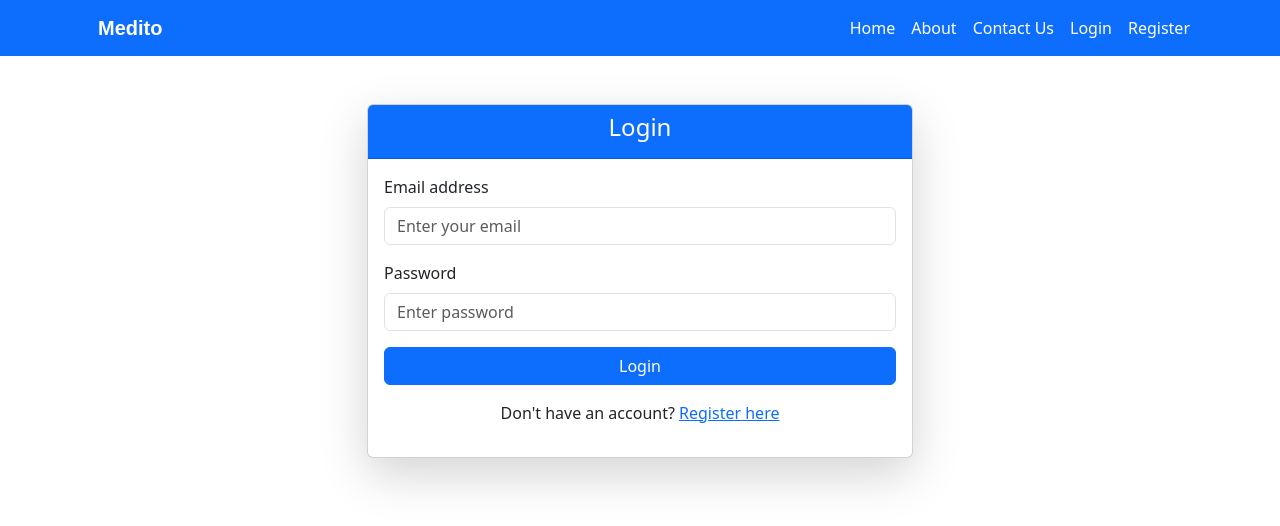
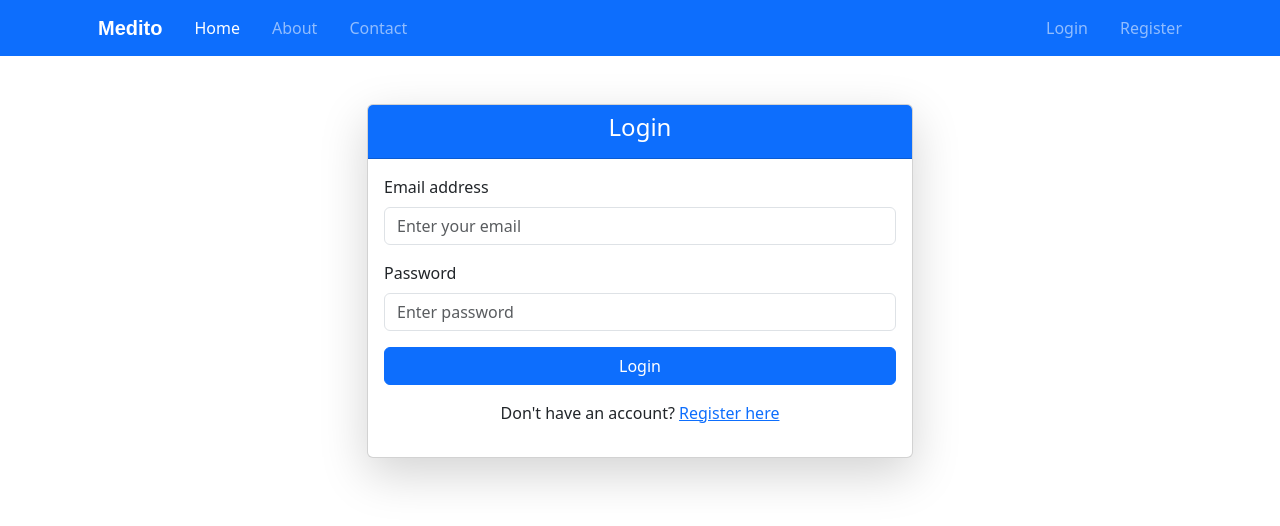
Before and after one commit to DenisAndrei224/Medito, an Angular app in the folder medito-frontend/: page /login in a window 1280 px wide. Shown: the top 526 px of the page. Built offline with nearby package versions, Linux system fonts and the light colour scheme.

Commit message:
Fix navbar to know user logged in

```diff
--- a/medito-frontend/src/app/navbar/navbar.component.css
+++ b/medito-frontend/src/app/navbar/navbar.component.css
@@ -1,5 +1,17 @@
 .navbar-brand {
-    margin-left: 1rem;
-    font-family: sans-serif;
-    font-weight: bold;
+  margin-left: 1rem;
+  font-family: sans-serif;
+  font-weight: bold;
 }
+
+/* Ensures proper dropdown alignment */
+.navbar-nav .dropdown-menu {
+  right: 0;
+  left: auto;
+}
+
+/* Adds slight spacing between nav items */
+.nav-item {
+  margin-left: 0.5rem;
+  margin-right: 0.5rem;
+}
--- a/medito-frontend/src/app/navbar/navbar.component.html
+++ b/medito-frontend/src/app/navbar/navbar.component.html
@@ -5,69 +5,52 @@
       class="navbar-toggler"
       type="button"
       data-bs-toggle="collapse"
-      data-bs-target="#navbarNavAltMarkup"
-      aria-controls="navbarNavAltMarkup"
-      aria-expanded="false"
-      aria-label="Toggle navigation"
+      data-bs-target="#navbarContent"
     >
       <span class="navbar-toggler-icon"></span>
     </button>
-    <div class="collapse navbar-collapse" id="navbarNavAltMarkup">
-      <ul class="navbar-nav ms-auto mb-1 mb-lg-0">
+
+    <div class="collapse navbar-collapse" id="navbarContent">
+      <ul class="navbar-nav me-auto">
         <li class="nav-item">
-          <a class="nav-link active" aria-current="page" routerLink="/">Home</a>
+          <a class="nav-link" routerLink="/" routerLinkActive="active">Home</a>
         </li>
         <li class="nav-item">
-          <a class="nav-link active" aria-current="page" routerLink="/about"
+          <a class="nav-link" routerLink="/about" routerLinkActive="active"
             >About</a
           >
         </li>
         <li class="nav-item">
-          <a class="nav-link active" aria-current="page" routerLink="/contact"
-            >Contact Us</a
+          <a class="nav-link" routerLink="/contact" routerLinkActive="active"
+            >Contact</a
           >
         </li>
+      </ul>
 
-        <ng-container *ngIf="!isLoggedIn">
-          <li class="nav-item">
-            <a class="nav-link active" aria-current="page" routerLink="/login"
-              >Login</a
-            >
-          </li>
-          <li class="nav-item">
-            <a
-              class="nav-link active"
-              aria-current="page"
-              routerLink="/register"
-              >Register</a
-            >
-          </li>
-        </ng-container>
-
-        <ng-container *ngIf="isLoggedIn">
-          <li class="nav-item dropdown">
+      <ul class="navbar-nav">
+        <!-- Show when logged in -->
+        <li class="nav-item dropdown" *ngIf="currentUser$ | async as user">
           <a
             class="nav-link dropdown-toggle"
             href="#"
-              id="navbarDropdown"
-              role="button"
             data-bs-toggle="dropdown"
-              aria-expanded="false"
           >
-              Welcome, {{ currentUser?.fullName }}
+            Welcome, {{ user.user?.fullName || user.user?.email }}
           </a>
-            <ul
-              class="dropdown-menu dropdown-menu-end"
-              aria-labelledby="navbarDropdown"
-            >
-              <li>
-                <a class="dropdown-item" routerLink="/profile">Profile</a>
-              </li>
+          <ul class="dropdown-menu dropdown-menu-end">
+            <li><a class="dropdown-item" routerLink="/profile">Profile</a></li>
             <li><hr class="dropdown-divider" /></li>
             <li><a class="dropdown-item" (click)="logout()">Logout</a></li>
           </ul>
         </li>
-        </ng-container>
+
+        <!-- Show when logged out -->
+        <li class="nav-item" *ngIf="!(currentUser$ | async)">
+          <a class="nav-link" routerLink="/login">Login</a>
+        </li>
+        <li class="nav-item" *ngIf="!(currentUser$ | async)">
+          <a class="nav-link" routerLink="/register">Register</a>
+        </li>
       </ul>
     </div>
   </div>
--- a/medito-frontend/src/app/navbar/navbar.component.ts
+++ b/medito-frontend/src/app/navbar/navbar.component.ts
@@ -1,5 +1,6 @@
 import { Component, OnInit } from '@angular/core';
 import { AuthService } from '../services/auth.service';
+import { Router } from '@angular/router';
 
 @Component({
   selector: 'app-navbar',
@@ -7,19 +8,13 @@ import { AuthService } from '../services/auth.service';
   styleUrls: ['./navbar.component.css'],
 })
 export class NavbarComponent implements OnInit {
-  isLoggedIn = false;
-  currentUser: any;
+  currentUser$ = this.authService.currentUser;
+  constructor(private authService: AuthService, private router: Router) {}
 
-  constructor(private authService: AuthService) {}
-
-  ngOnInit(): void {
-    this.authService.currentUser.subscribe((user) => {
-      this.isLoggedIn = !!user;
-      this.currentUser = user;
-    });
-  }
+  ngOnInit(): void {}
 
   logout() {
     this.authService.logout();
+    this.router.navigate(['/login']);
   }
 }
--- a/medito-frontend/src/app/services/auth.service.ts
+++ b/medito-frontend/src/app/services/auth.service.ts
@@ -13,13 +13,11 @@ const httpOptions = {
   providedIn: 'root',
 })
 export class AuthService {
-  private currentUserSubject: BehaviorSubject<any>;
-  public currentUser: Observable<any>;
+  private currentUserSubject = new BehaviorSubject<any>(null);
+  public currentUser = this.currentUserSubject.asObservable();
+
   constructor(private http: HttpClient, private router: Router) {
-    this.currentUserSubject = new BehaviorSubject<any>(
-      JSON.parse(localStorage.getItem('currentUser') || 'null')
-    );
-    this.currentUser = this.currentUserSubject.asObservable();
+    this.initializeAuthState();
   }
 
   public get currentUserValue() {
```
Lines whose indentation alone changed are shown as unchanged.
